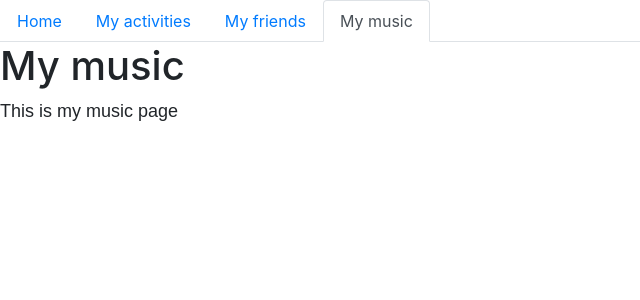
After one commit to torealvestad/froeya, a Flask app: page /music in a window 1280 px wide. The commit adds this page. Shown: the top 300 px of the page, without its empty margins (0-640 px from the left). Run offline with Flask 2, Linux system fonts and the light colour scheme; some libraries are stand-ins or nearby versions.

Commit message:
Added music page

```diff
--- a/application.py
+++ b/application.py
@@ -13,3 +13,7 @@ def activities():
 @app.route("/friends")
 def friends():
     return render_template("friends.html")
+
+@app.route("/music")
+def music():
+    return render_template("music.html")
--- a/templates/layout.html
+++ b/templates/layout.html
@@ -14,7 +14,8 @@
       {% set navigation_bar= [
           ('home', 'Home'),
           ('activities', 'My activities'),
-          ('friends', 'My friends')
+          ('friends', 'My friends'),
+          ('music', 'My music')
       ] -%}
 
       <ul class="nav nav-tabs">
--- /dev/null
+++ b/templates/music.html
@@ -0,0 +1,12 @@
+{% extends "layout.html" %}
+{% set active_page = "music" %}
+
+{% block heading %}
+  My music
+{% endblock %}
+
+{% block body %}
+
+    <p> This is my music page </p>
+
+{% endblock %}
```
